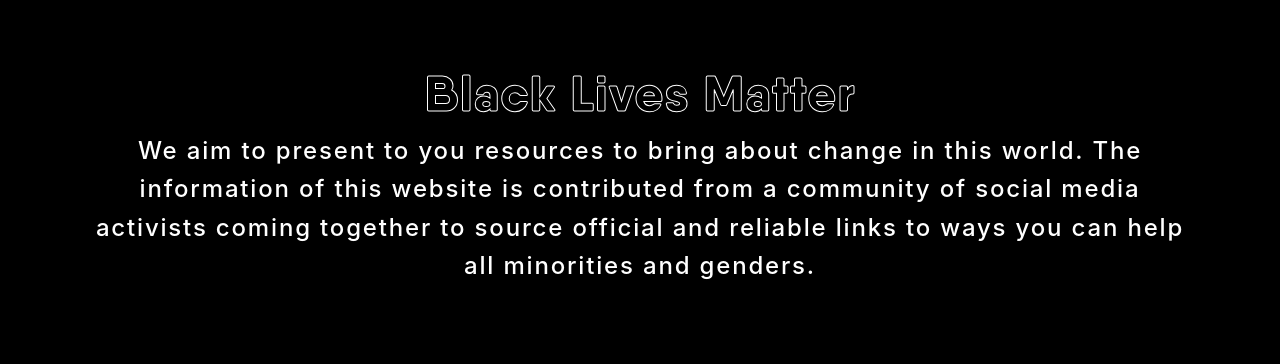
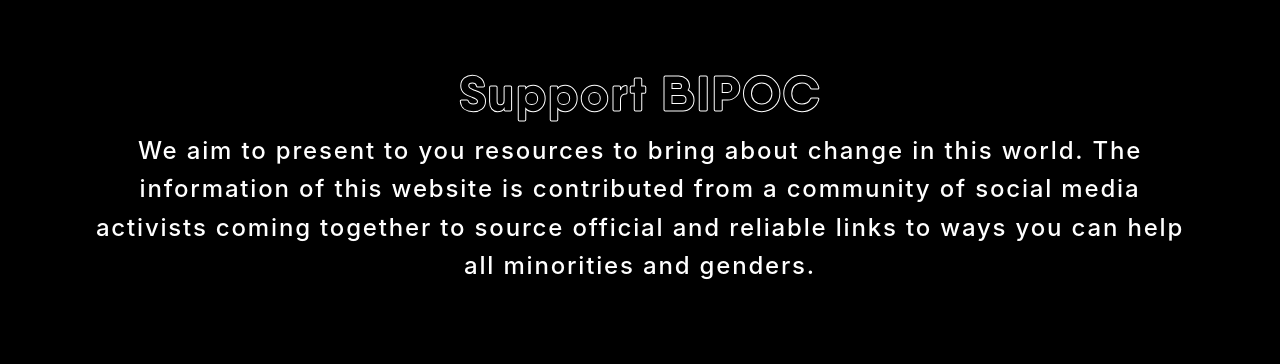
Before and after one commit to mrodriguez3313/Support-bipoc, a Flask app: page / in a window 1280 px wide. Shown: the part 56-420 px from the top of the page. Run offline with Flask 2, Linux system fonts and the light colour scheme; parts of the project's set-up code (start-up, migrations or seed data) failed here and were passed over; some libraries are stand-ins or nearby versions.

Commit message:
changed title tags

```diff
--- a/website/templates/base.html
+++ b/website/templates/base.html
@@ -12,7 +12,7 @@
   <script src="https://cdn.jsdelivr.net/npm/popper.js@1.16.0/dist/umd/popper.min.js" integrity="sha384-Q6E9RHvbIyZFJoft+2mJbHaEWldlvI9IOYy5n3zV9zzTtmI3UksdQRVvoxMfooAo" crossorigin="anonymous"></script>
   <script src="https://stackpath.bootstrapcdn.com/bootstrap/4.5.0/js/bootstrap.min.js" integrity="sha384-OgVRvuATP1z7JjHLkuOU7Xw704+h835Lr+6QL9UvYjZE3Ipu6Tp75j7Bh/kR0JKI" crossorigin="anonymous"></script>
   <meta name="viewport" content="width=device-width, initial-scale=1.0">
-  <title>Slacktivist.io</title>
+  <title>Support-BIPOC</title>
 </head>
 
 <body class="background body-fix">
--- a/website/templates/base_state.html
+++ b/website/templates/base_state.html
@@ -14,7 +14,7 @@
   <!-- <link href="https://stackpath.bootstrapcdn.com/font-awesome/4.7.0/css/font-awesome.min.css" rel="stylesheet" integrity="sha384-wvfXpqpZZVQGK6TAh5PVlGOfQNHSoD2xbE+QkPxCAFlNEevoEH3Sl0sibVcOQVnN" crossorigin="anonymous"> -->
   <meta name="viewport" content="width=device-width, initial-scale=1.0">
 
-  <title>{{title}} Home Page</title>
+  <title>Support-BIPOC | {{title}} Home Page</title>
 </head>
 
 <body class="background main">
--- a/website/templates/index.html
+++ b/website/templates/index.html
@@ -6,7 +6,7 @@
   <section class="main">
     <div class="jumbotron" style="background-color: #000000">
       <div class="container" style="background-color: #000000">
-        <h1 class="display-3">Black Lives Matter</h1>
+        <h1 class="display-3">Support BIPOC</h1>
         <h4 class="index-paragraph">We aim to present to you resources to bring about change in this world. The information of this website is contributed from a community of social media activists coming together to source official and reliable
           links to ways you can help all minorities and genders.</h4>
       </div>
```
